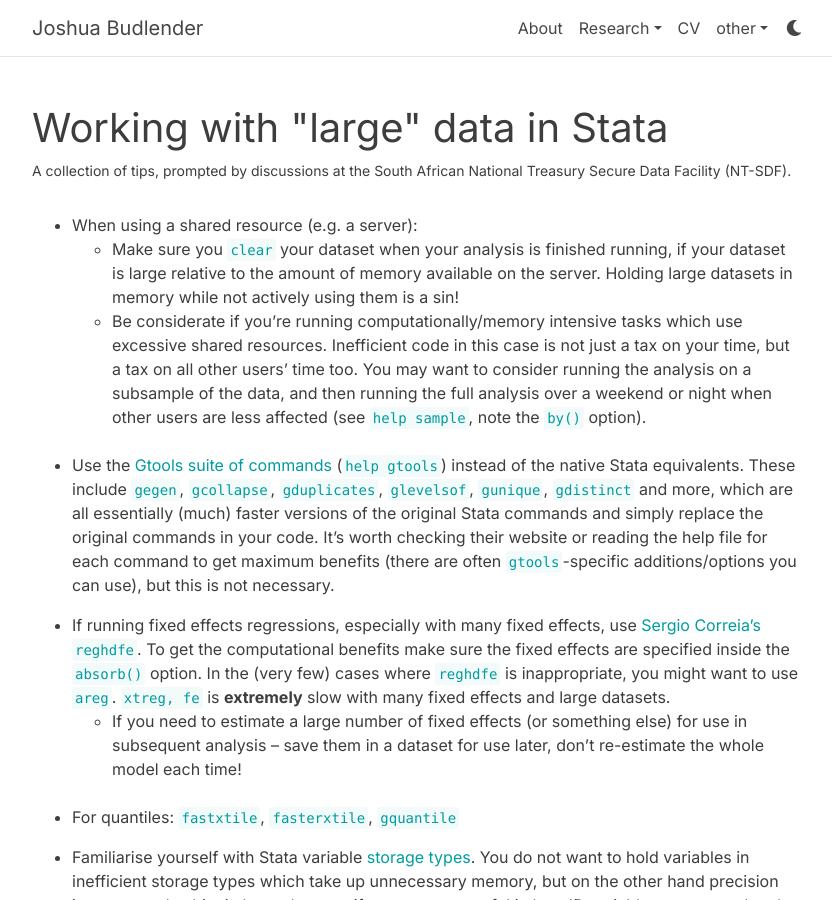
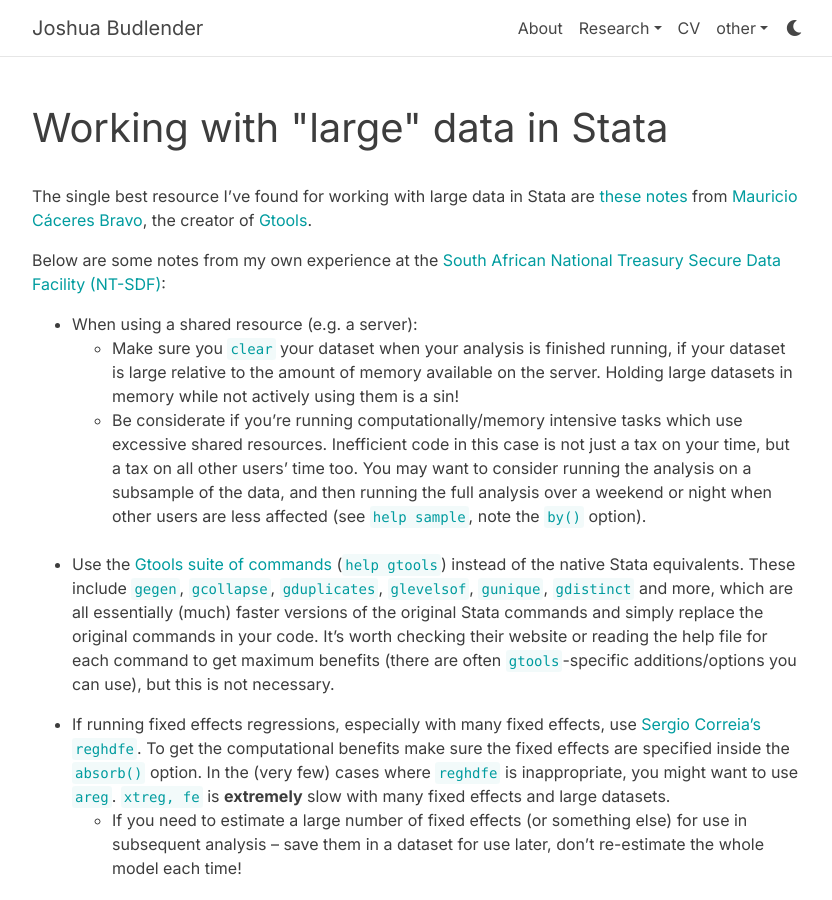
Before and after one commit to jbudlender/jbudlender.github.io, a Jekyll site: the page built from _pages/largedatastata.md, in a window 1280 px wide and 900 px high. Shown: the whole window, without its empty margins (223-1055 px from the left). Built offline with Jekyll 4.4.1, drawn with Linux system fonts in a browser that asks for light colours; comment, search, counter and statistics services are not loaded; a style sheet for code colours, icons or effects is not loaded; some of the changed text lies outside the part shown.

Commit message:
gtools notes and groundup

```diff
--- a/_pages/largedatastata.md
+++ b/_pages/largedatastata.md
@@ -2,9 +2,13 @@
 layout: page
 permalink: /largedatastata/
 title: Working with "large" data in Stata
-description: A collection of tips, prompted by discussions at the <a href='https://sa-tied.wider.unu.edu/data'>South African National Treasury Secure Data Facility (NT-SDF)</a>.
 nav: false
 ---
+
+The single best resource I've found for working with large data in Stata are [these notes](https://mcaceresb.github.io/stata-bigdata/index.html) from [Mauricio Cáceres Bravo](https://mcaceresb.github.io/), the creator of [Gtools](https://gtools.readthedocs.io/en/latest/).
+
+Below are some notes from my own experience at the [South African National Treasury Secure Data Facility (NT-SDF)](https://sa-tied.wider.unu.edu/data):
+
 
 * When using a shared resource (e.g. a server):
     - Make sure you `clear` your dataset when your analysis is finished running, if your dataset is large relative to the amount of memory available on the server. Holding large datasets in memory while not actively using them is a sin!
```
Also changed, not shown: other parts of _pages/largedatastata.md (+0 -2 lines), _pages/otherWriting.md (+4 -0 lines).
